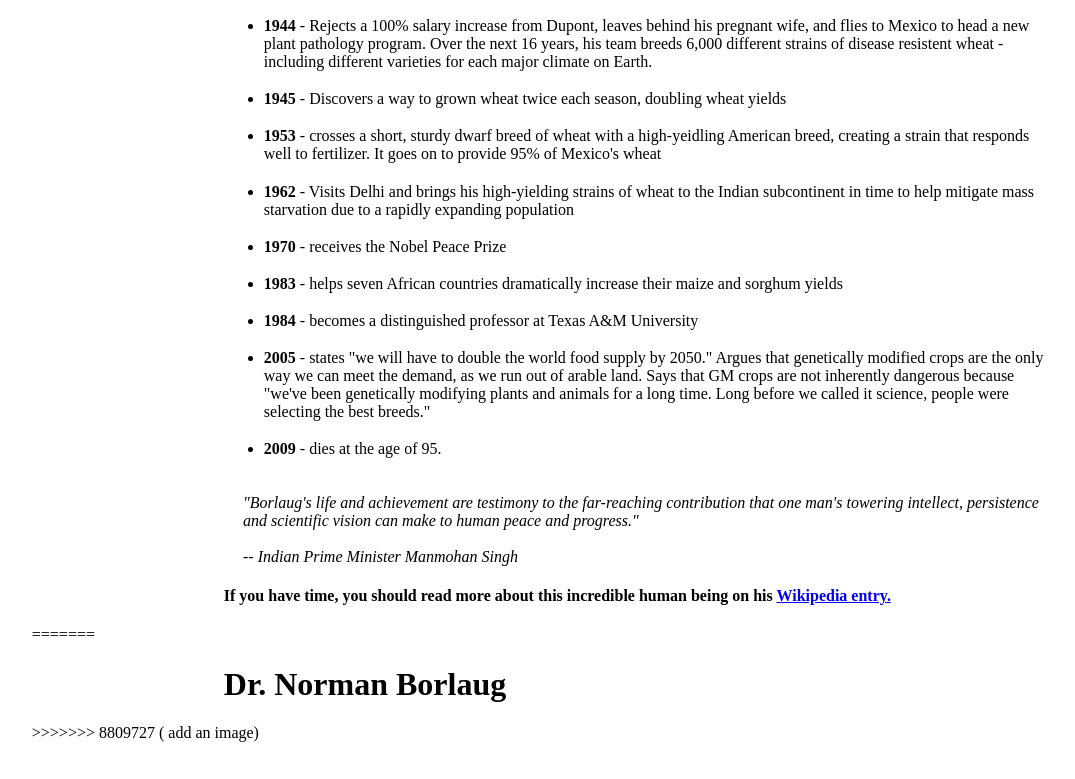
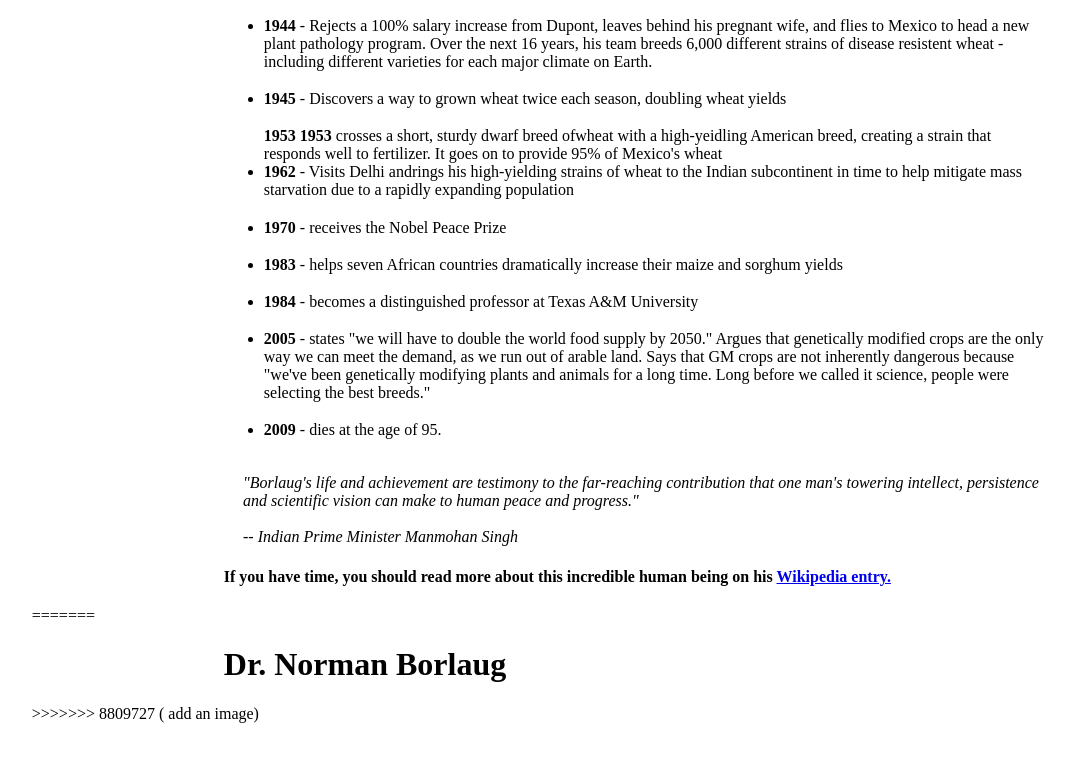
Before and after one commit to Cavein254/microverse-exercise-four, a plain HTML site: page index.html in a window 1280 px wide. Shown: the part 940-1719 px from the top of the page, without its empty margins (5-1080 px from the left). Drawn offline with Linux system fonts and the light colour scheme.

Commit message:
updated index file

```diff
--- a/index.html
+++ b/index.html
@@ -108,10 +108,11 @@
               yields
             </span>
           </li>
-          <li>
-            <span class="date">1953</span> -
+
+            <span class="date">1953</span>
+            <span class="date">1953</span>
             <span class="detail"
-              >crosses a short, sturdy dwarf breed of wheat with a high-yeidling
+              >crosses a short, sturdy dwarf breed ofwheat with a high-yeidling
               American breed, creating a strain that responds well to
               fertilizer. It goes on to provide 95% of Mexico's wheat</span
             >
@@ -119,7 +120,7 @@
           <li>
             <span class="date">1962</span> -
             <span class="detail"
-              >Visits Delhi and brings his high-yielding strains of wheat to the
+              >Visits Delhi andrings his high-yielding strains of wheat to the
               Indian subcontinent in time to help mitigate mass starvation due
               to a rapidly expanding population
             </span>
```
